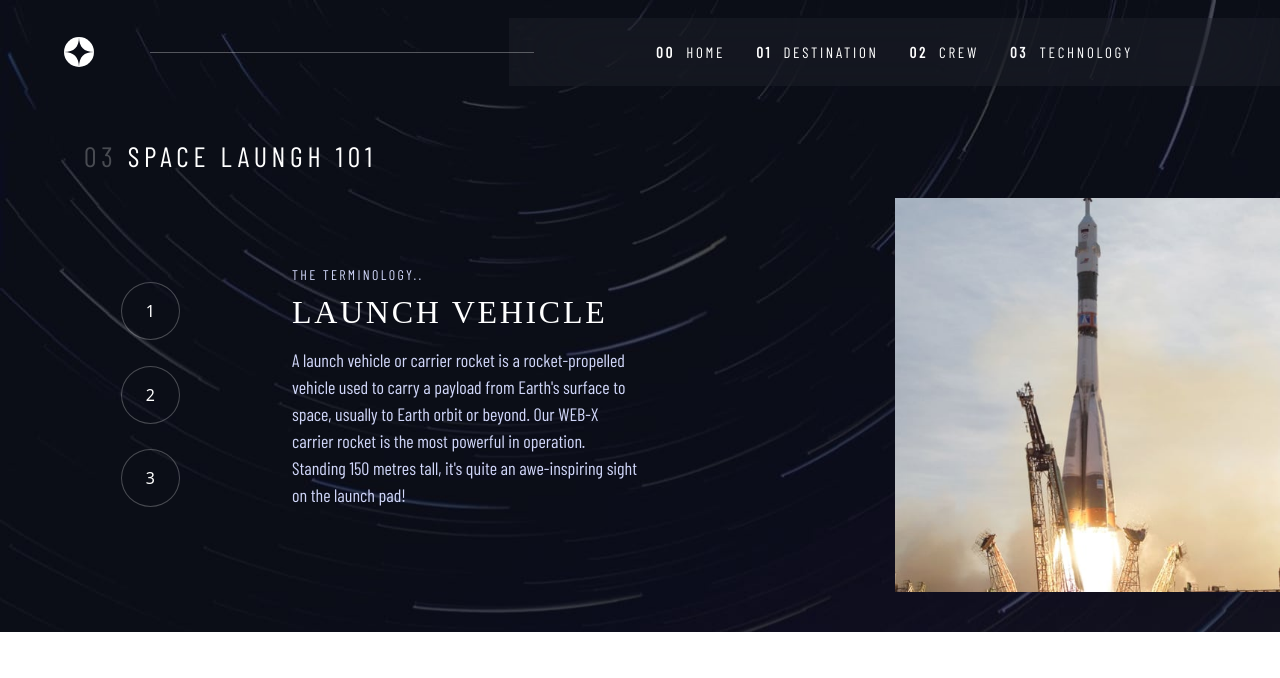
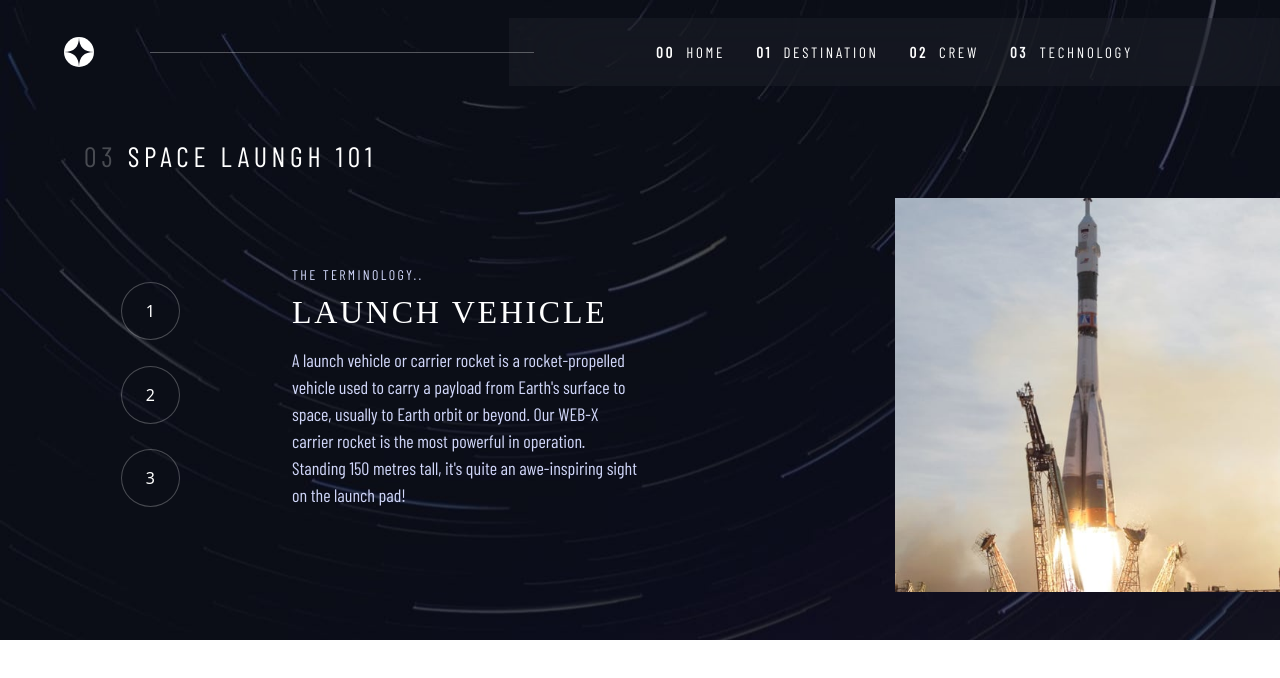
Before and after one commit to noah-mydn/React-projects, a React (Create React App) app in the folder SpaceTourism/: page /technology in a window 1280 px wide. Shown: the top 678 px of the page. Built offline with nearby package versions, Linux system fonts and the light colour scheme; a web font is replaced by a local one.

Commit message:
fixed technology nav paddings

```diff
--- a/SpaceTourism/src/technology/technology.css
+++ b/SpaceTourism/src/technology/technology.css
@@ -4,8 +4,7 @@
     top:0;
     z-index: -1;
     height: max-content;
-    max-height:max-content;
-    padding-bottom: 2.55em;
+    padding-bottom: 3em;
 }
 
 .technology_title {
```
